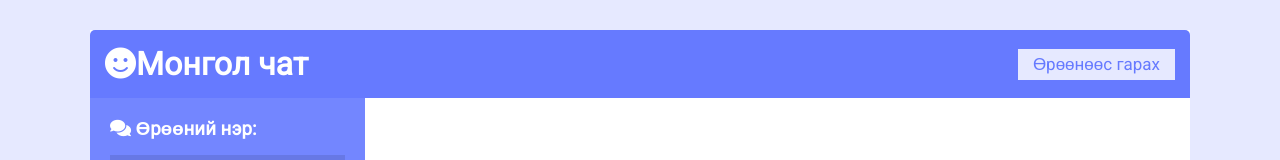
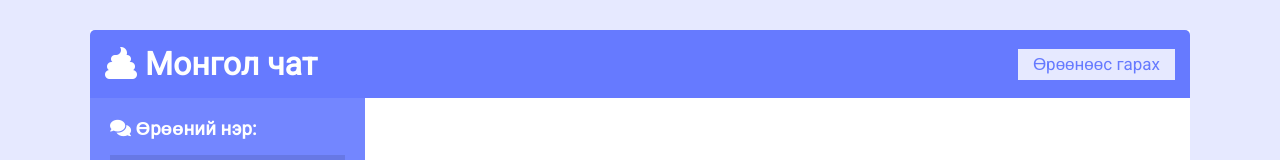
Before and after one commit to yondkoo/realtimechat, a website: page public/chat.html in a window 1280 px wide. Shown: the top 160 px of the page. Drawn offline with nearby package versions, Linux system fonts and the light colour scheme; no server answers.

Commit message:
lil update for index.html

```diff
--- a/public/chat.html
+++ b/public/chat.html
@@ -15,7 +15,7 @@
   <body>
     <div class="chat-container">
       <header class="chat-header">
-        <h1><i class="fas fa-smile"></i>Монгол чат</h1>
+        <h1><i class="fas fa-poop"></i> Монгол чат</h1>
         <a href="index.html" class="btn">Өрөөнөөс гарах</a>
       </header>
       <main class="chat-main">
```
Also changed, not shown: public/index.html (+1 -1 lines).
